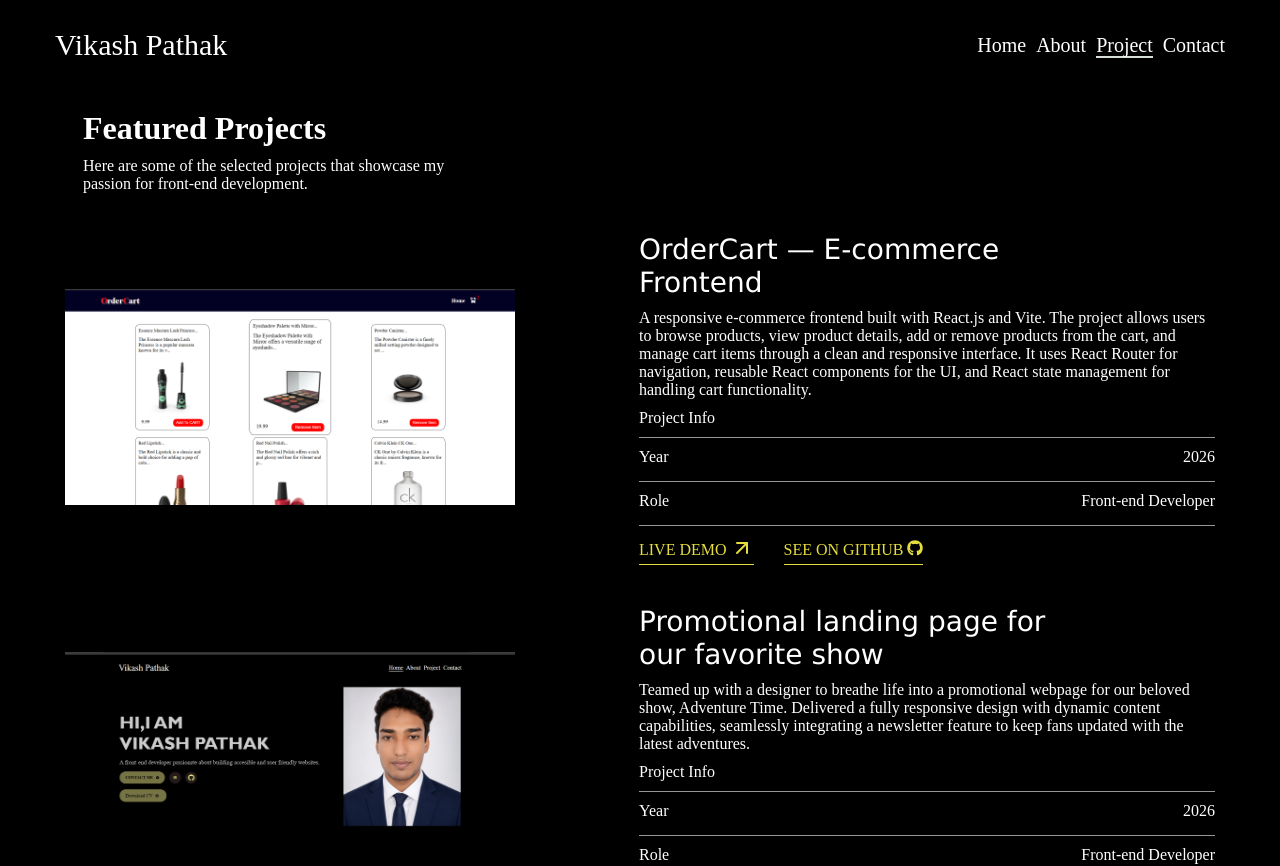
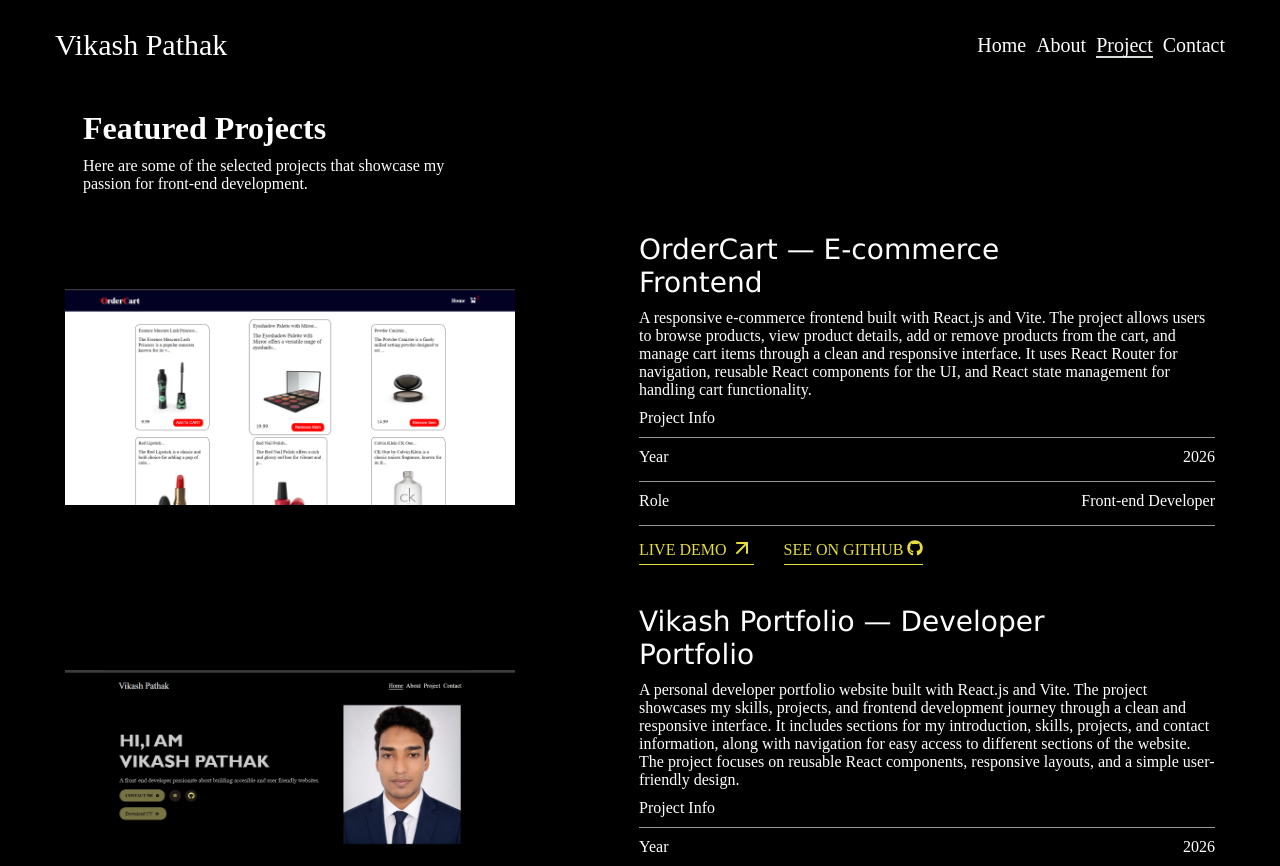
Before and after one commit to vikashpathak01/Portfolio-Web, a React (Vite) app: page /project in a window 1280 px wide. Shown: the top 866 px of the page. Built offline with nearby package versions, Linux system fonts and the light colour scheme.

Commit message:
Updated project

```diff
--- a/src/pages/Projects.jsx
+++ b/src/pages/Projects.jsx
@@ -72,14 +72,17 @@ const Projects = () => {
           </div>
           <div className="Project-Details ">
             <p className="Project-Title">
-              Promotional landing page for our favorite show
+              Vikash Portfolio — Developer Portfolio
             </p>
             <p className="Project-Description">
-              Teamed up with a designer to breathe life into a promotional
-              webpage for our beloved show, Adventure Time. Delivered a fully
-              responsive design with dynamic content capabilities, seamlessly
-              integrating a newsletter feature to keep fans updated with the
-              latest adventures.
+              A personal developer portfolio website built with React.js and
+              Vite. The project showcases my skills, projects, and frontend
+              development journey through a clean and responsive interface. It
+              includes sections for my introduction, skills, projects, and
+              contact information, along with navigation for easy access to
+              different sections of the website. The project focuses on reusable
+              React components, responsive layouts, and a simple user-friendly
+              design.
             </p>
             <div className="Project-Info-Container">
               <p className="Project-Info">Project Info</p>
@@ -95,13 +98,13 @@ const Projects = () => {
               </div>
             </div>
             <div className="Project-link">
-              <a href="">
+              <a href="https://portfolio-web-swart-tau.vercel.app">
                 <span>LIVE DEMO</span>
                 <span>
                   <ArrowUpRight />
                 </span>
               </a>
-              <a href="">
+              <a href="https://github.com/vikashpathak01/Portfolio-Web">
                 <span>SEE ON GITHUB</span>
                 <span>
                   <FaGithub />
```
